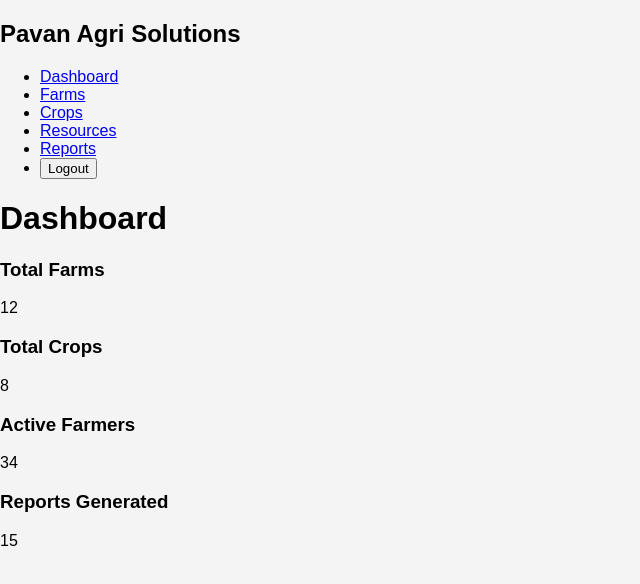
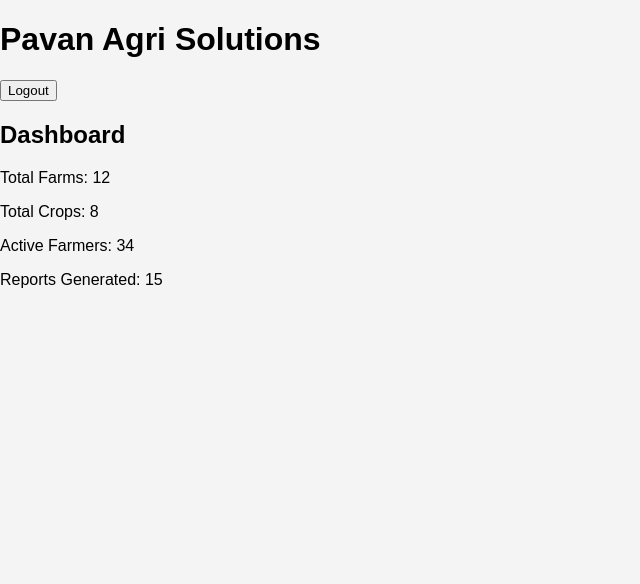
Before and after one commit to yedurukarthik/pavan-agri-ui, a plain HTML site: page index.html in a window 1280 px wide. Shown: the whole page, without its empty margins (0-640 px from the left). Drawn offline with Linux system fonts and the light colour scheme; sample sign-in values are in the browser's storage.

Commit message:
Update index.html

```diff
--- a/index.html
+++ b/index.html
@@ -3,58 +3,28 @@
 <head>
     <meta charset="UTF-8">
     <meta name="viewport" content="width=device-width, initial-scale=1.0">
-    <title>Dashboard - Pavan Agri Solutions</title>
+    <title>Pavan Agri Solutions</title>
     <link rel="stylesheet" href="styles.css">
 </head>
 <body>
-    <script>
-        // Redirect to login if user is not logged in
-        if (!localStorage.getItem("isLoggedIn")) {
-            window.location.href = "login.html";
-        }
-    </script>
+    <div id="dashboard" style="display: none;">
+        <h1>Pavan Agri Solutions</h1>
+        <button id="logoutBtn">Logout</button>
 
-    <div class="container">
-        <nav class="sidebar">
-            <h2>Pavan Agri Solutions</h2>
-            <ul>
-                <li><a href="index.html">Dashboard</a></li>
-                <li><a href="farms.html">Farms</a></li>
-                <li><a href="crops.html">Crops</a></li>
-                <li><a href="resources.html">Resources</a></li>
-                <li><a href="reports.html">Reports</a></li>
-                <li><button id="logoutBtn">Logout</button></li>
-            </ul>
-        </nav>
-
-        <main class="content">
-            <h1>Dashboard</h1>
-            <div class="card-container">
-                <div class="card">
-                    <h3>Total Farms</h3>
-                    <p>12</p>
-                </div>
-                <div class="card">
-                    <h3>Total Crops</h3>
-                    <p>8</p>
-                </div>
-                <div class="card">
-                    <h3>Active Farmers</h3>
-                    <p>34</p>
-                </div>
-                <div class="card">
-                    <h3>Reports Generated</h3>
-                    <p>15</p>
-                </div>
-            </div>
-        </main>
+        <h2>Dashboard</h2>
+        <p>Total Farms: 12</p>
+        <p>Total Crops: 8</p>
+        <p>Active Farmers: 34</p>
+        <p>Reports Generated: 15</p>
     </div>
 
     <script>
-        // Logout functionality
-        document.getElementById("logoutBtn").addEventListener("click", function () {
-            localStorage.removeItem("isLoggedIn");
-            window.location.href = "login.html";
+        document.addEventListener("DOMContentLoaded", function () {
+            if (localStorage.getItem("isLoggedIn") === "true") {
+                document.getElementById("dashboard").style.display = "block";
+            } else {
+                window.location.href = "login.html"; // Redirect if not logged in
+            }
         });
     </script>
 </body>
```
